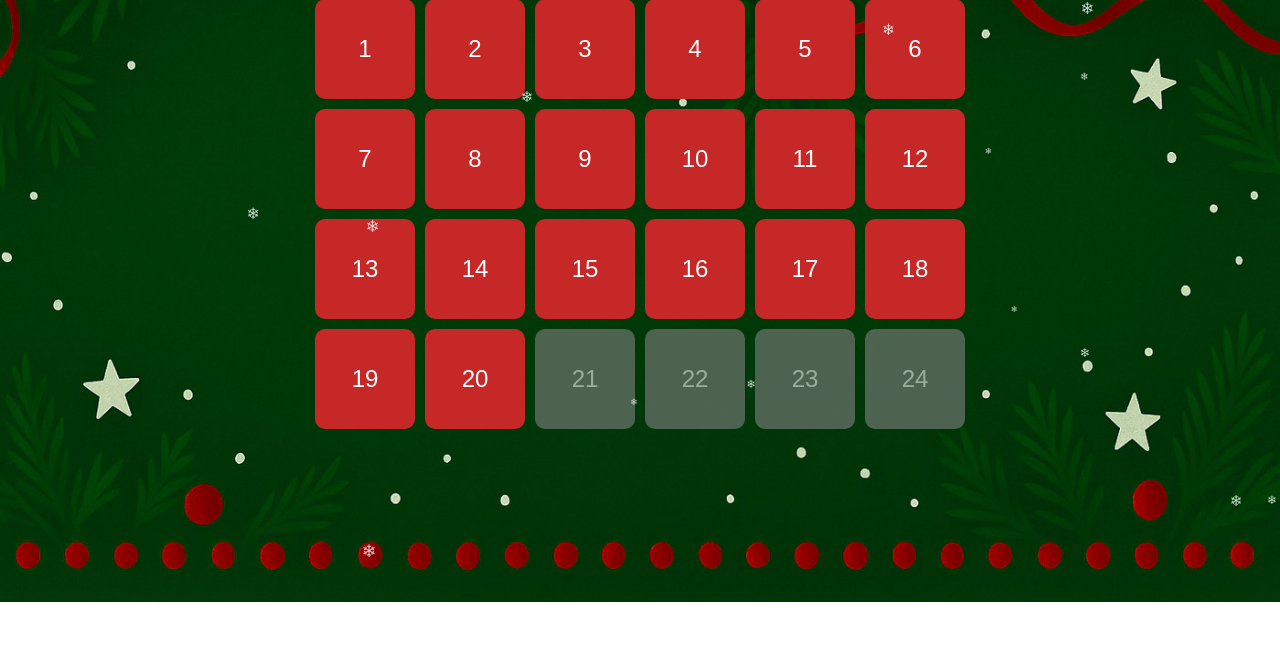
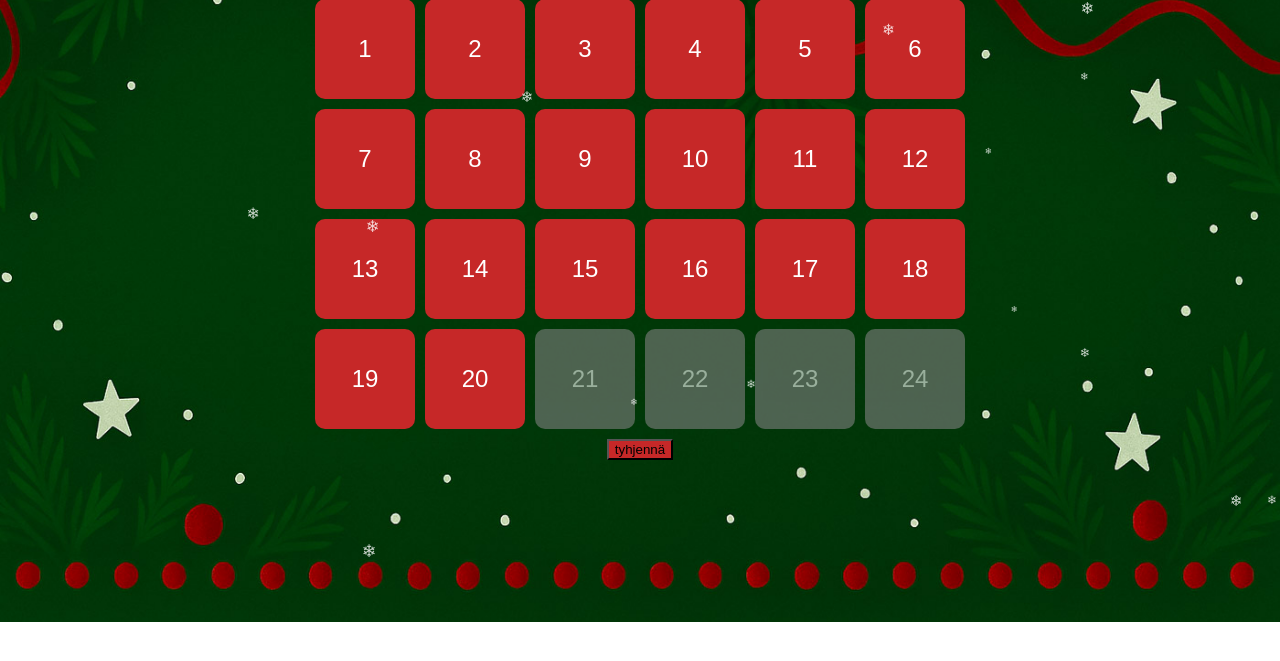
Before and after one commit to OskariMerilainen/Joulukalenteri, a plain HTML site: page index.html in a window 1280 px wide. Shown: the part 107-768 px from the top of the page. Drawn offline with Linux system fonts and the light colour scheme.

Commit message:
resetnappi

```diff
--- a/index.html
+++ b/index.html
@@ -63,16 +63,32 @@
       }
 
       @keyframes fall {
-    0% { transform: translateY(0); }
-    100% { transform: translateY(110vh); }
+        0% {
+          transform: translateY(0);
+        }
+        100% {
+          transform: translateY(110vh);
+        }
+      }
+
+      .tyhjenna {
+        margin: 10px;
+        background-color: #c62828;
+        color: black;
       }
     </style>
-
   </head>
   <body>
-
     <h1>Advent Calendar</h1>
     <div class="calendar" id="calendar"></div>
+
+    <input
+      type="button"
+      id="poista avaimet"
+      value="tyhjennä"
+      class="tyhjenna"
+      onclick="tyhjenna()"
+    />
 
     <script>
       const calendar = document.getElementById('calendar');
@@ -90,7 +106,11 @@
           box.classList.add('opened');
         }
 
-        if (i > currentDay) {
+        if (currentMonth !== 10) {
+          box.classList.add('locked');
+        }
+
+        if (currentMonth === 10 && i > currentDay) {
           box.classList.add('locked');
         }
 
@@ -103,6 +123,9 @@
 
         calendar.appendChild(box);
       }
+
+      //snowfall
+
       const snowflakeCount = 50; // Adjust density
 
       function createSnowflake() {
@@ -132,6 +155,13 @@
       }
 
       setInterval(createSnowflake, 300);
+
+      function tyhjenna() {
+        localStorage.clear();
+        location.reload();
+
+        console.log(localStorage.length);
+      }
     </script>
   </body>
 </html>
```
Lines whose indentation alone changed are shown as unchanged.
